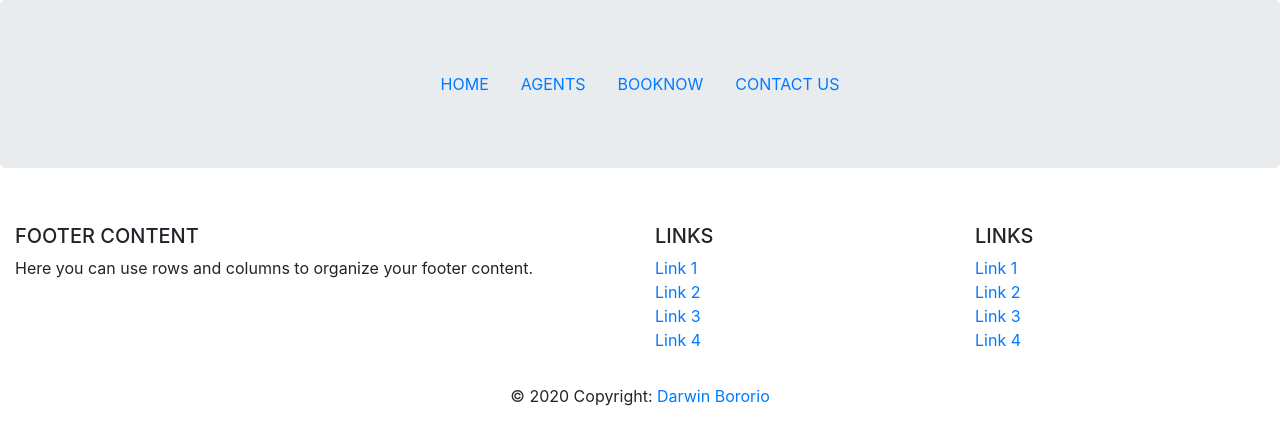
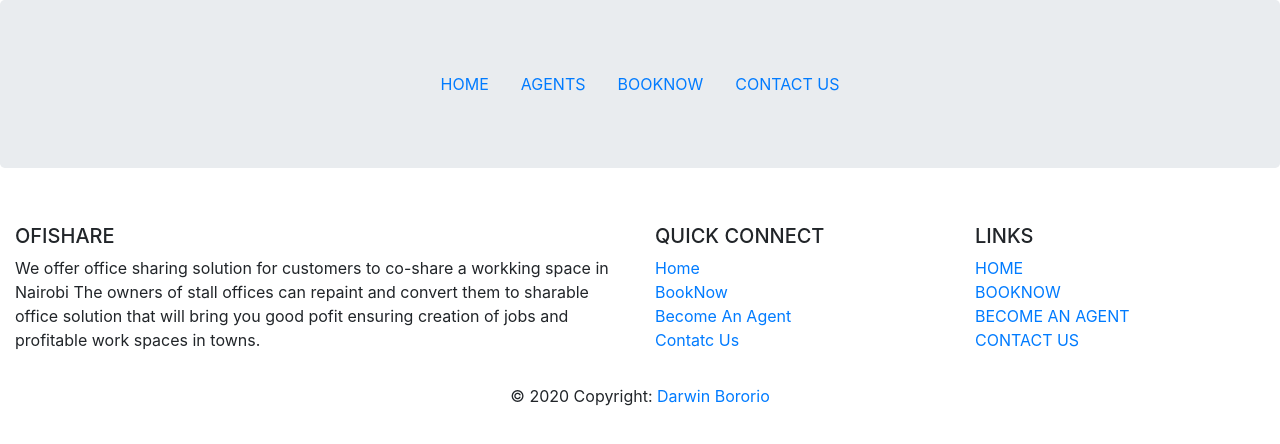
Before and after one commit to borosco/officeShareLtd, a plain HTML site: page index.html in a window 1280 px wide. Drawn offline with nearby package versions, Linux system fonts and the light colour scheme.

Commit message:
Added new footer links for all the tabs

```diff
--- a/index.html
+++ b/index.html
@@ -42,8 +42,10 @@
         <div class="col-md-6 mt-md-0 mt-3">
 
           <!-- Content -->
-          <h5 class="text-uppercase">Footer Content</h5>
-          <p>Here you can use rows and columns to organize your footer content.</p>
+          <h5 class="text-uppercase">OfiShare</h5>
+          <p>We offer office sharing solution for customers to co-share a workking space in Nairobi
+            The owners of stall offices can repaint and convert them to sharable office solution that will bring you good pofit ensuring  creation of jobs and profitable work spaces in towns.
+          </p>
 
         </div>
         <!-- Grid column -->
@@ -54,20 +56,20 @@
         <div class="col-md-3 mb-md-0 mb-3">
 
           <!-- Links -->
-          <h5 class="text-uppercase">Links</h5>
+          <h5 class="text-uppercase">Quick connect</h5>
 
           <ul class="list-unstyled">
             <li>
-              <a href="#!">Link 1</a>
+              <a href="#!">Home</a>
             </li>
             <li>
-              <a href="#!">Link 2</a>
+              <a href="#!">BookNow</a>
             </li>
             <li>
-              <a href="#!">Link 3</a>
+              <a href="#!">Become An Agent</a>
             </li>
             <li>
-              <a href="#!">Link 4</a>
+              <a href="#!">Contatc Us</a>
             </li>
           </ul>
 
@@ -82,16 +84,16 @@
 
           <ul class="list-unstyled">
             <li>
-              <a href="#!">Link 1</a>
+              <a href="#!">HOME</a>
             </li>
             <li>
-              <a href="#!">Link 2</a>
+              <a href="#!">BOOKNOW</a>
             </li>
             <li>
-              <a href="#!">Link 3</a>
+              <a href="#!">BECOME AN AGENT</a>
             </li>
             <li>
-              <a href="#!">Link 4</a>
+              <a href="#!">CONTACT US</a>
             </li>
           </ul>
 
```
Also changed, not shown: Agents.html (+13 -13 lines), book.html (+13 -13 lines), contact.html (+14 -14 lines).
